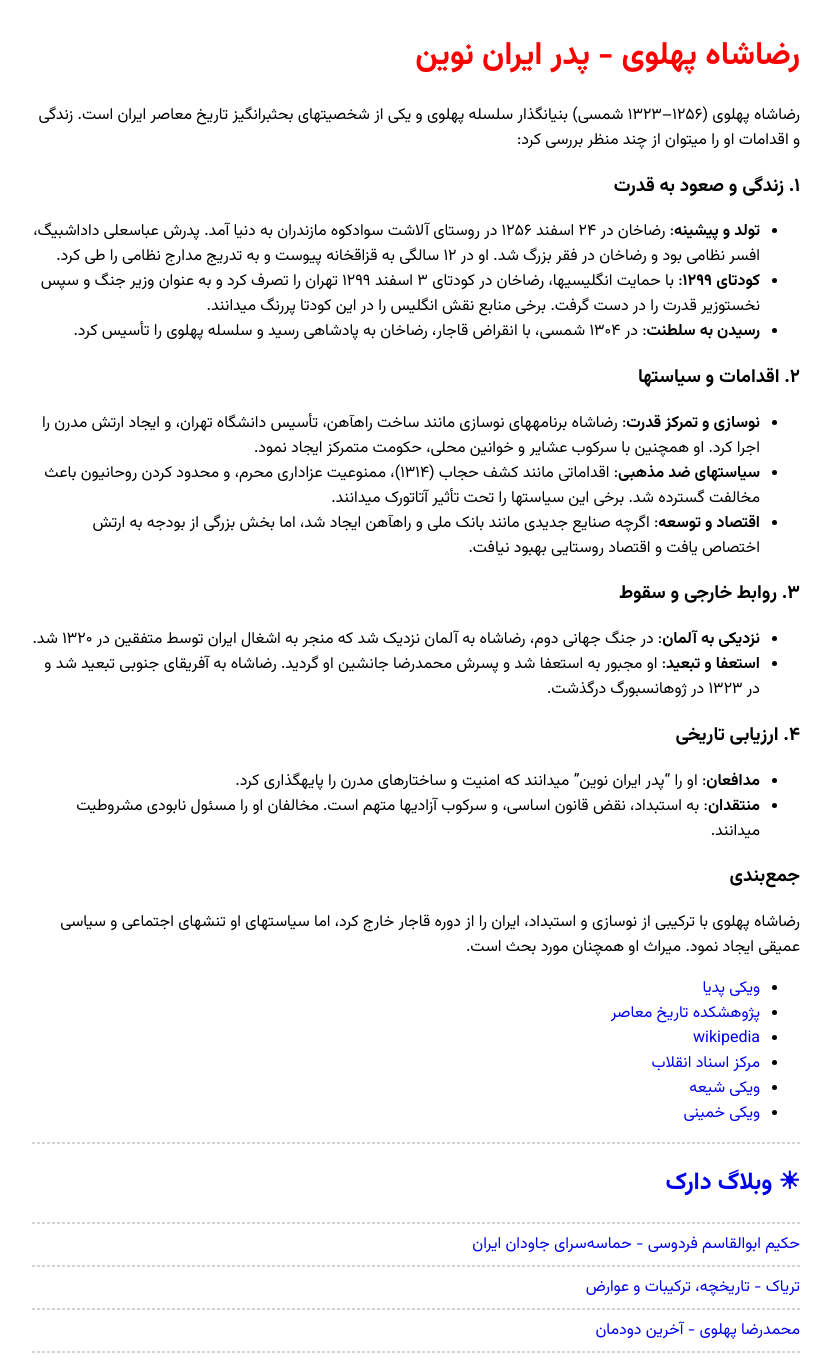
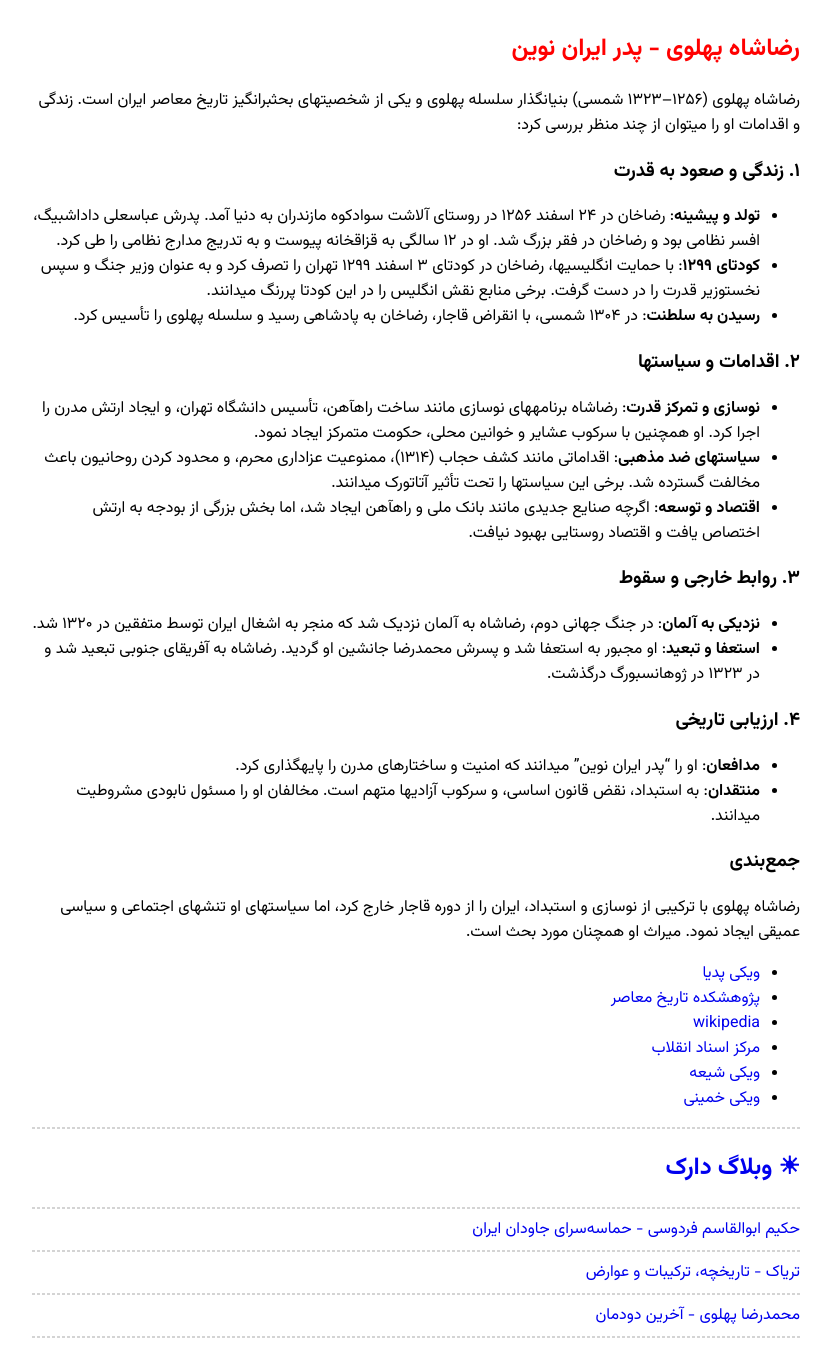
Before and after one commit to darkblog/darkblog.github.io, a Jekyll site: the page built from _posts/2024-7-4-4.md, in a window 1280 px wide. Shown: the whole page, without its empty margins (224-1055 px from the left). Built offline with Jekyll 4.4.1, drawn with Linux system fonts in a browser that asks for light colours.

Commit message:
Update post.html

```diff
--- a/_layouts/post.html
+++ b/_layouts/post.html
@@ -7,8 +7,7 @@
 <style>@import url('https://fonts.googleapis.com/css2?family=Vazirmatn:wght@100..900&display=swap');body{font-family:Vazirmatn;margin:auto;padding:10px;max-width:768px}a{text-decoration:none}h1{color:red}hr{border:1px dashed #d4d4d4}</style>
 </head>
 <body>
-<h1>{{ page.title }}</h1>
-<article>{{ content }}</article>
+<article><h1>{{ page.title }}</h1>{{ content }}</article>
 <hr><h2><a href="https://darkblog.github.io/">&#9728; وبلاگ دارک</a></h2>
 {% for related_post in site.related_posts limit:3 %}<hr><a href="{{ site.url }}{{ related_post.url }}">{{ related_post.title }}</a>{% endfor %}<hr>
 </body>
```
